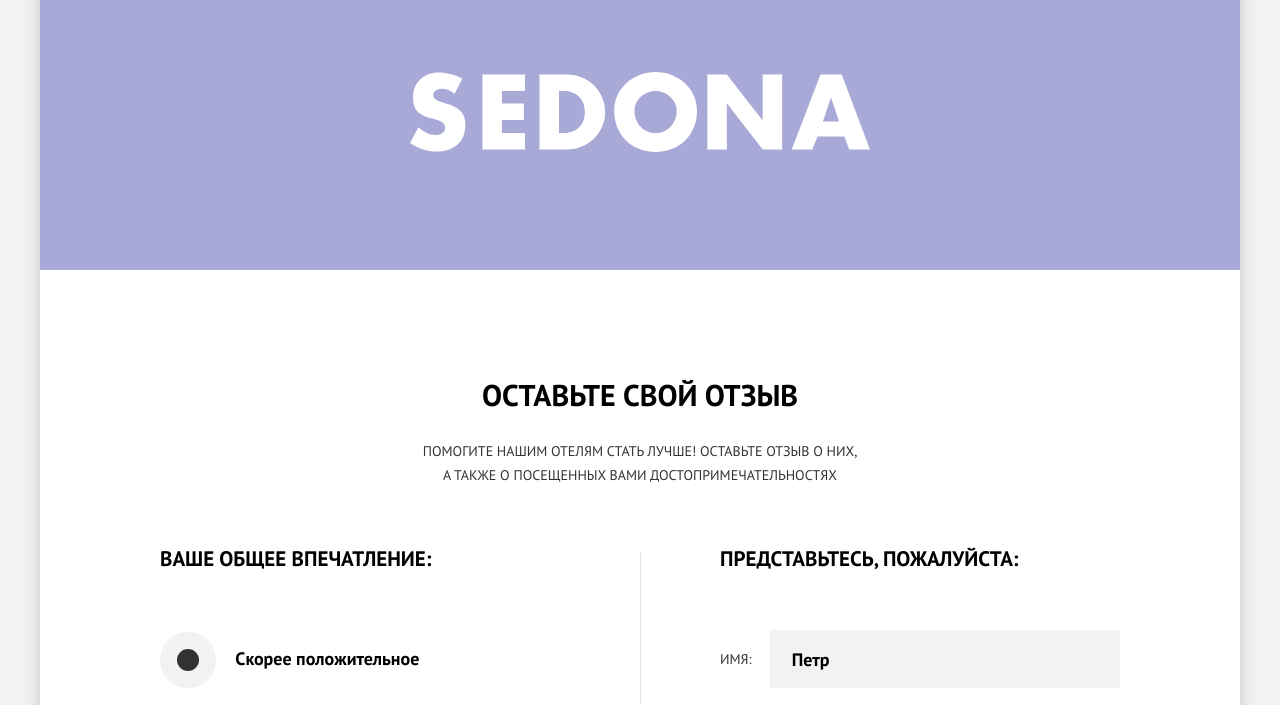
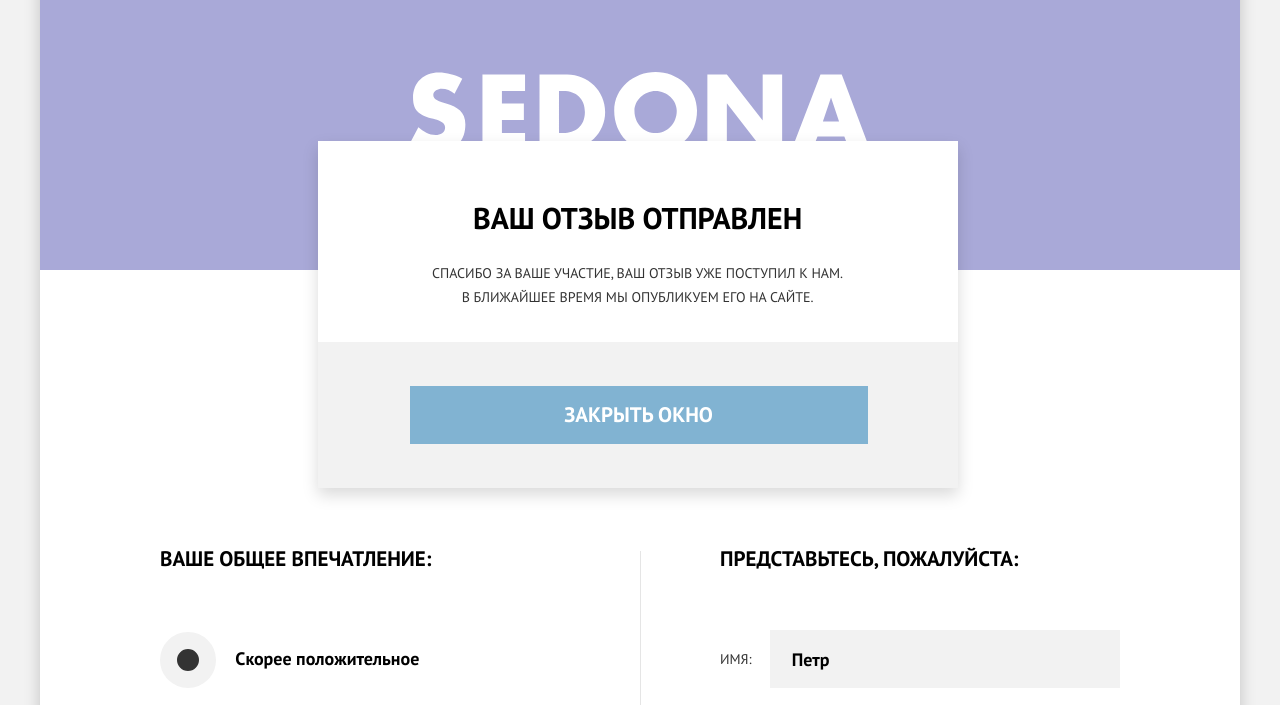
Before and after one commit to alatielle/196306-sedona, a website: page form.html in a window 1280 px wide. Shown: the part 86-791 px from the top of the page. Drawn offline with nearby package versions, Linux system fonts and the light colour scheme; files that its build step writes are made by us from their sources.

Commit message:
Спозиционировала попапы

```diff
--- a/form.html
+++ b/form.html
@@ -153,6 +153,7 @@
     	      <button class="review__write  btn" type="submit">Отправить отзыв</button>
           </form>
 
+          <div class="review__popup-overlay">
             <div class="review__popup  review__popup--fail  visually-hidden">
               <h2 class="review__popup-message">Что-то пошло не так!</h2>
               <p class="review__popup-message-details">
@@ -160,13 +161,16 @@
               </p>
               <button class="review__popup-close  btn">ОК</button>
             </div>
+          </div>
 
-          <div class="review__popup  review__popup--success  visually-hidden">
+          <div class="review__popup-overlay">
+            <div class="review__popup  review__popup--success">
               <h2 class="review__popup-message">Ваш отзыв отправлен</h2>
               <p class="review__popup-message-details">
                 Спасибо за ваше участие, ваш отзыв уже поступил к нам. В ближайшее время мы опубликуем его на сайте.
               </p>
               <button class="review__popup-close  btn">Закрыть окно</button>
+            </div>
           </div>
 
         </section>
@@ -214,7 +218,7 @@
 
       });
     </script>
-<!--
+
     <script>
     var selectNotHidden = function(elements) {
       for (var i = 0; i < elements.length; i++) {
@@ -233,6 +237,6 @@
           popupWindow.classList.add('visually-hidden');
       });
     </script>
--->
+
   </body>
 </html>
--- a/sass/blocks/review.scss
+++ b/sass/blocks/review.scss
@@ -494,8 +494,28 @@
     color: #333;
   }
 
+  .review__popup-overlay {
+    position: fixed;
+    left: 0;
+    top: 0;
+    width: 100%;
+    height: 100%;
+    z-index: 999;
+    text-align: center;
+
+    &::after {
+      content: "";
+
+      display: inline-block;
+      width: 0;
+      height: 100%;
+      vertical-align: middle;
+    }
+  }
+
   .review__popup {
-    display: block;
+    display: inline-block;
+    vertical-align: middle;
 
     box-sizing: border-box;
 
```
Lines whose indentation alone changed are shown as unchanged.
